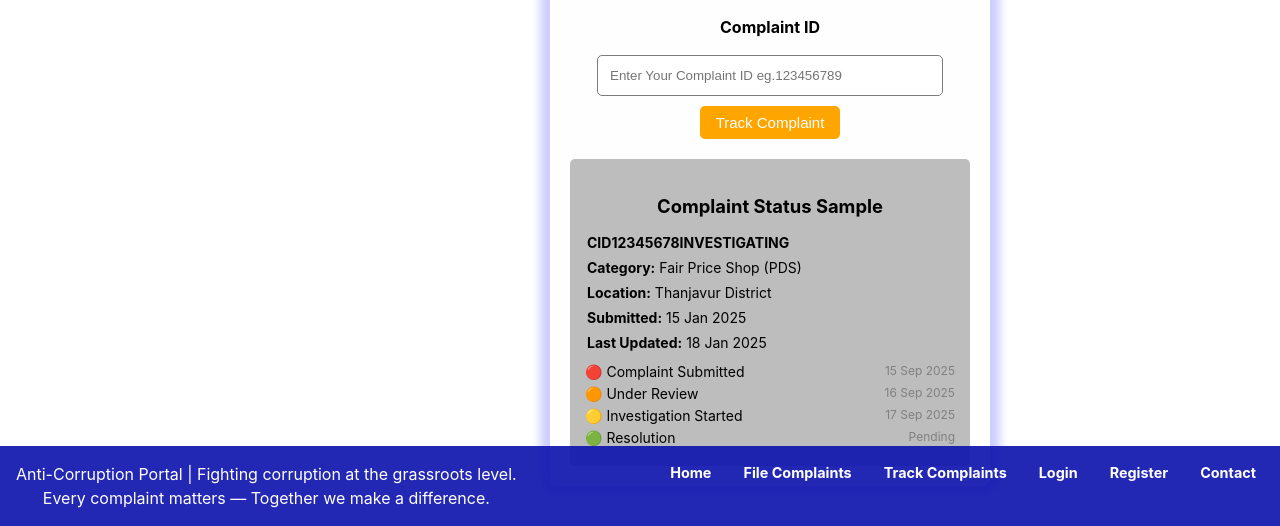
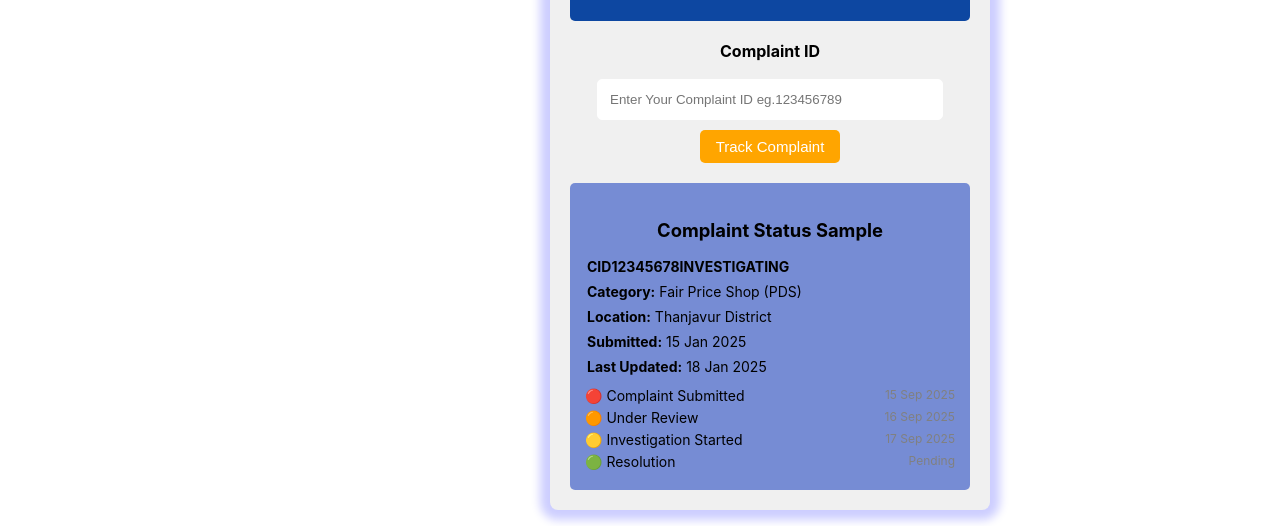
Before and after one commit to kaviyarasan08022008/village_voices, a plain HTML site: page pages/tracking.html in a window 1280 px wide. Shown: the part 274-800 px from the top of the page. Drawn offline with Linux system fonts and the light colour scheme; files that its build step writes are made by us from their sources.

Commit message:
css style changes

```diff
--- a/css_styles/filecomplaint.css
+++ b/css_styles/filecomplaint.css
@@ -95,11 +95,12 @@
     }
 
     .file {
-      width: 100%;
+      margin-left: 140px;
       background-color: #f77f00;
       color: white;
+      text-decoration: none;
       border: none;
-      padding: 10px;
+      padding:10px;
       font-size: 16px;
       border-radius: 5px;
       cursor: pointer;
--- a/css_styles/tracking.css
+++ b/css_styles/tracking.css
@@ -1,11 +1,11 @@
 
 .track-container {
-  background: #fefefe;
+  background: #f0f0f0;
   border-radius: 8px;
   width: 400px;
   padding: 20px;
   box-shadow: 0 0 10px 10px rgba(4, 8, 255, 0.2);
-  margin-top: 6px;
+  margin-top: 30px;
   margin-left: 550px;
 }
 
@@ -32,7 +32,7 @@ input {
   width: 80%;
   padding: 12px;
   border-radius: 5px;
-  border: 1px solid #807b7b;
+  border: 1px solid #ffffff;
 }
 
 button {
@@ -47,7 +47,7 @@ button {
 }
 
 .status-box {
-  background: #bdbdbd;
+  background: #0b34bd86;
   padding: 15px;
   border-radius: 5px;
 }
--- a/pages/tracking.html
+++ b/pages/tracking.html
@@ -57,18 +57,6 @@
             </div>
         </div>
     </div>
-    <footer id="foot">
-        <p>Anti-Corruption Portal | Fighting corruption at the grassroots level.<br>
-            Every complaint matters — Together we make a difference.</p>
-        <ul class="links">
-            <li><a href="../index.html">Home</a></li>
-            <li><a href="./pages/filecomplaint.html">File Complaints</a></li>
-            <li><a href="./tracking.html">Track Complaints</a></li>
-            <li><a href="./login.html">Login</a></li>
-            <li><a href="./register.html">Register</a></li>
-            <li><a href="./contact.html">Contact</a></li>
-        </ul>
-    </footer>
 </body>
 
 </html>
```
Also changed, not shown: index.html (+1 -1 lines).
